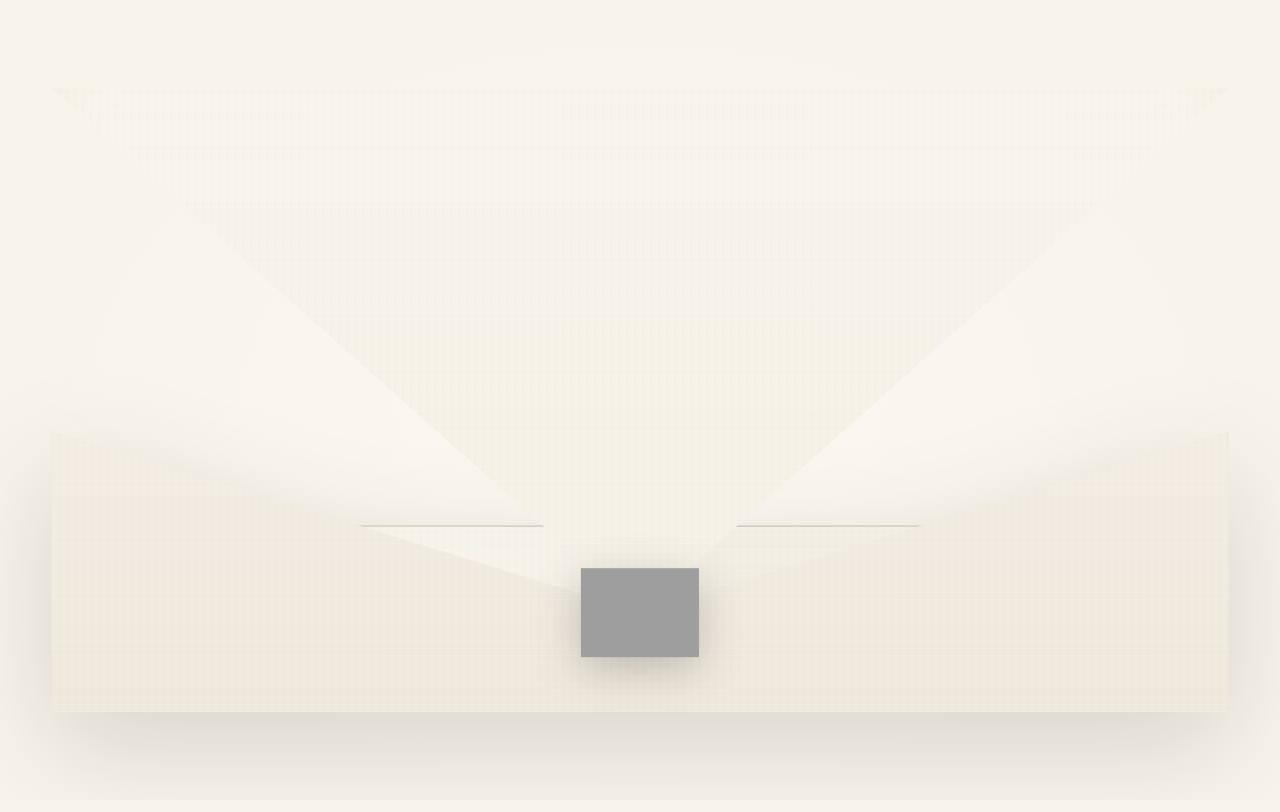
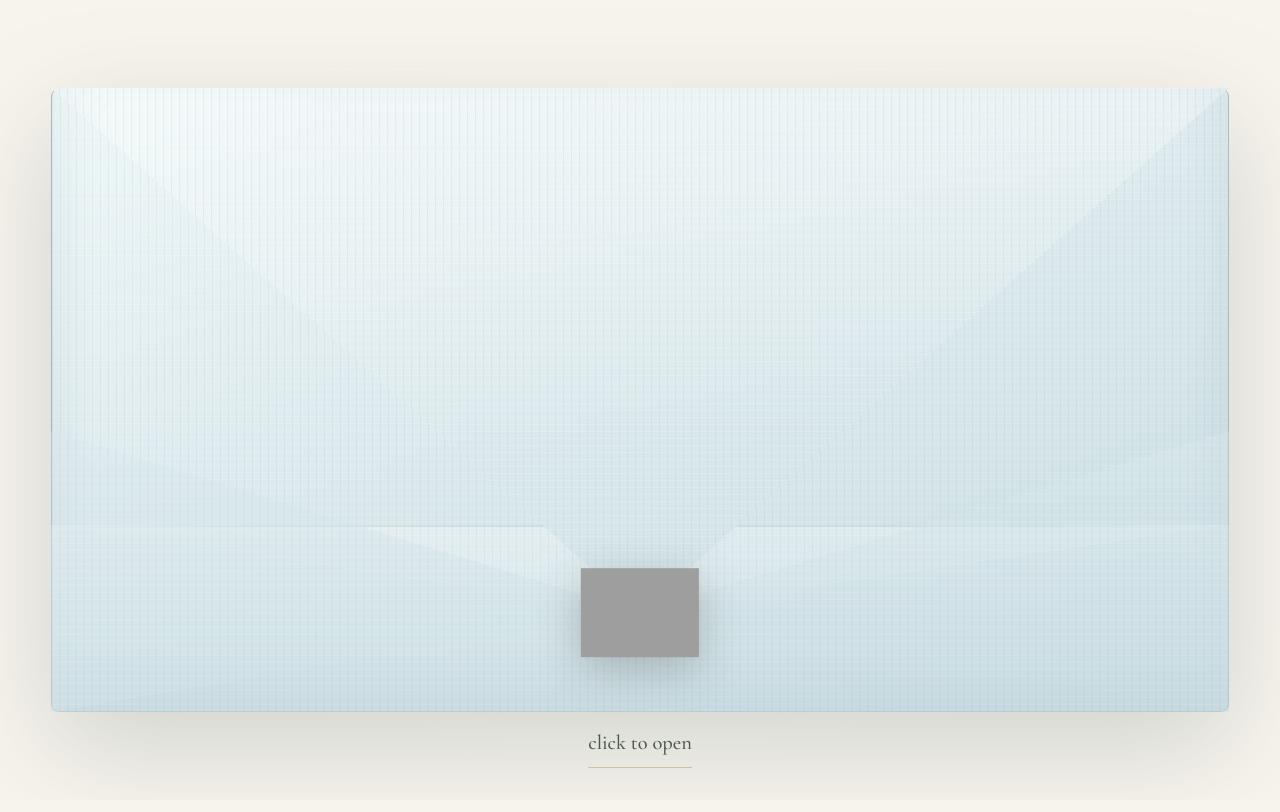
Before and after one commit to karsenwimmer/karsen-sarah-wedding, a Next.js app: page / in a window 1280 px wide. Shown: the top 812 px of the page. Built offline with nearby package versions, Linux system fonts and the light colour scheme; grey boxes are pictures that could not be loaded; a web font is replaced by a local one.

Commit message:
Polish envelope intro layer

```diff
--- a/src/app/globals.css
+++ b/src/app/globals.css
@@ -402,7 +402,7 @@ html[data-envelope-intro] .site-footer {
 
 html[data-envelope-intro="revealing"] .site-header,
 html[data-envelope-intro="revealing"] .wreath-divider {
-  animation: intro-site-reveal 760ms 1800ms ease forwards;
+  animation: intro-site-reveal 720ms 1250ms ease forwards;
 }
 
 html[data-envelope-intro] .hero {
@@ -417,7 +417,7 @@ html[data-envelope-intro] .hero__wash {
 
 html[data-envelope-intro="revealing"] .hero__image,
 html[data-envelope-intro="revealing"] .hero__wash {
-  animation: intro-site-reveal 900ms 1700ms ease forwards;
+  animation: intro-site-reveal 820ms 1100ms ease forwards;
 }
 
 html[data-envelope-intro] .hero .countdown,
@@ -436,11 +436,11 @@ html[data-envelope-intro="revealing"] .hero .countdown,
 html[data-envelope-intro="revealing"] .hero__note,
 html[data-envelope-intro="revealing"] .calendar-actions,
 html[data-envelope-intro="revealing"] .hero .button {
-  animation: intro-site-reveal 760ms 2100ms ease forwards;
+  animation: intro-site-reveal 720ms 1450ms ease forwards;
 }
 
 html[data-envelope-intro="revealing"] .hero__details::before {
-  animation: intro-site-reveal 760ms 2000ms ease forwards;
+  animation: intro-site-reveal 720ms 1375ms ease forwards;
 }
 
 @keyframes intro-site-reveal {
@@ -1242,6 +1242,11 @@ html[data-envelope-intro="revealing"] .hero__details::before {
 }
 
 .intro__open-label {
+  position: fixed;
+  z-index: 12;
+  left: 50%;
+  bottom: max(2rem, env(safe-area-inset-bottom));
+  transform: translateX(-50%);
   min-height: 44px;
   display: inline-flex;
   align-items: center;
@@ -1264,14 +1269,14 @@ html[data-envelope-intro="revealing"] .hero__details::before {
 }
 
 .intro__open:hover .intro__open-label {
-  transform: translateY(-1px);
+  transform: translateX(-50%) translateY(-1px);
   color: var(--ink);
   border-color: rgb(178 154 104 / 0.72);
 }
 
 .intro--opening .intro__open-label,
 .intro--revealing .intro__open-label {
-  transform: translateY(0);
+  transform: translateX(-50%);
   opacity: 0;
 }
 
@@ -1281,6 +1286,11 @@ html[data-envelope-intro="revealing"] .hero__details::before {
   --intro-envelope-height: min(78svh, 680px);
   --intro-fold-line: 70%;
   --intro-fold-point: 84%;
+  --intro-paper: #d8e7eb;
+  --intro-paper-deep: #c8dce2;
+  --intro-paper-light: #eff7f8;
+  --intro-paper-line: rgb(89 119 130 / 0.42);
+  --intro-paper-shadow: rgb(54 82 92 / 0.2);
   width: 100vw;
   height: 100svh;
   display: grid;
@@ -1301,7 +1311,29 @@ html[data-envelope-intro="revealing"] .hero__details::before {
 
 .intro__envelope-body {
   z-index: 6;
-  filter: drop-shadow(0 34px 55px rgb(32 32 30 / 0.15));
+  filter: drop-shadow(0 34px 55px var(--intro-paper-shadow));
+}
+
+.intro__envelope-body::before {
+  content: "";
+  position: absolute;
+  inset: 0;
+  border: 1px solid var(--intro-paper-line);
+  border-radius: 9px;
+  background:
+    repeating-linear-gradient(0deg, rgb(255 255 255 / 0.12) 0 1px, transparent 1px 7px),
+    repeating-linear-gradient(90deg, rgb(84 112 121 / 0.07) 0 1px, transparent 1px 8px),
+    radial-gradient(ellipse 52% 34% at 50% 18%, rgb(255 255 255 / 0.34), transparent 70%),
+    linear-gradient(160deg, var(--intro-paper-light), var(--intro-paper) 58%, var(--intro-paper-deep));
+  box-shadow:
+    inset 0 1px 0 rgb(255 255 255 / 0.68),
+    inset 0 -20px 48px rgb(54 82 92 / 0.08);
+  transition: opacity 360ms ease;
+}
+
+.intro--opening .intro__envelope-body::before,
+.intro--revealing .intro__envelope-body::before {
+  opacity: 0;
 }
 
 .intro__flap {
@@ -1314,17 +1346,18 @@ html[data-envelope-intro="revealing"] .hero__details::before {
   position: absolute;
   display: block;
   inset: var(--intro-fold-line) 0 0;
-  border: 1px solid rgb(178 154 104 / 0.3);
+  border: 1px solid var(--intro-paper-line);
   border-top: 0;
   border-radius: 0 0 8px 8px;
   background:
-    repeating-linear-gradient(0deg, rgb(255 253 247 / 0.16) 0 1px, transparent 1px 7px),
-    repeating-linear-gradient(90deg, rgb(178 154 104 / 0.052) 0 1px, transparent 1px 8px),
-    radial-gradient(circle at 34% 22%, rgb(255 253 247 / 0.42), transparent 34%),
-    #f1ede2;
+    repeating-linear-gradient(0deg, rgb(255 255 255 / 0.14) 0 1px, transparent 1px 7px),
+    repeating-linear-gradient(90deg, rgb(84 112 121 / 0.07) 0 1px, transparent 1px 8px),
+    radial-gradient(circle at 34% 22%, rgb(255 255 255 / 0.34), transparent 34%),
+    linear-gradient(180deg, var(--intro-paper-light), var(--intro-paper) 62%, var(--intro-paper-deep));
   box-shadow:
-    inset 0 1px 0 rgb(255 253 247 / 0.6),
-    inset 0 28px 58px rgb(255 253 247 / 0.16);
+    inset 0 1px 0 rgb(255 255 255 / 0.64),
+    inset 0 28px 58px rgb(255 255 255 / 0.14);
+  transition: opacity 380ms ease;
 }
 
 .intro__envelope-edge::before {
@@ -1337,12 +1370,12 @@ html[data-envelope-intro="revealing"] .hero__details::before {
   background: linear-gradient(
     90deg,
     transparent,
-    rgb(94 83 58 / 0.16) 14%,
-    rgb(94 83 58 / 0.22) 50%,
-    rgb(94 83 58 / 0.16) 86%,
+    rgb(67 88 96 / 0.18) 14%,
+    rgb(67 88 96 / 0.28) 50%,
+    rgb(67 88 96 / 0.18) 86%,
     transparent
   );
-  box-shadow: 0 12px 24px rgb(32 32 30 / 0.08);
+  box-shadow: 0 12px 24px rgb(67 88 96 / 0.1);
 }
 
 .intro__flap-face {
@@ -1351,23 +1384,36 @@ html[data-envelope-intro="revealing"] .hero__details::before {
   display: block;
   clip-path: polygon(0 0, 100% 0, 50% var(--intro-fold-point));
   background:
-    repeating-linear-gradient(0deg, rgb(255 253 247 / 0.18) 0 1px, transparent 1px 7px),
-    repeating-linear-gradient(90deg, rgb(178 154 104 / 0.055) 0 1px, transparent 1px 8px),
-    linear-gradient(180deg, rgb(255 253 247 / 0.34), transparent 58%),
-    #f5f1e7;
+    repeating-linear-gradient(0deg, rgb(255 255 255 / 0.16) 0 1px, transparent 1px 7px),
+    repeating-linear-gradient(90deg, rgb(84 112 121 / 0.07) 0 1px, transparent 1px 8px),
+    linear-gradient(180deg, rgb(255 255 255 / 0.32), transparent 58%),
+    linear-gradient(160deg, var(--intro-paper-light), var(--intro-paper) 58%, var(--intro-paper-deep));
   box-shadow:
-    inset 0 -1px 0 rgb(178 154 104 / 0.32),
-    inset 0 -34px 58px rgb(178 154 104 / 0.1);
+    inset 0 -1px 0 var(--intro-paper-line),
+    inset 0 -34px 58px rgb(67 88 96 / 0.09);
 }
 
 .intro__pocket {
   position: absolute;
   inset: 0;
   background:
-    repeating-linear-gradient(0deg, rgb(255 253 247 / 0.15) 0 1px, transparent 1px 7px),
-    repeating-linear-gradient(90deg, rgb(178 154 104 / 0.054) 0 1px, transparent 1px 8px),
-    radial-gradient(circle at 24% 24%, rgb(255 253 247 / 0.28), transparent 25%),
-    #f1ede2;
+    repeating-linear-gradient(0deg, rgb(255 255 255 / 0.14) 0 1px, transparent 1px 7px),
+    repeating-linear-gradient(90deg, rgb(84 112 121 / 0.07) 0 1px, transparent 1px 8px),
+    radial-gradient(circle at 24% 24%, rgb(255 255 255 / 0.26), transparent 25%),
+    linear-gradient(150deg, var(--intro-paper-light), var(--intro-paper) 58%, var(--intro-paper-deep));
+  transition: opacity 380ms ease;
+}
+
+.intro--ready .intro__envelope-edge,
+.intro--ready .intro__pocket {
+  opacity: 0.42;
+}
+
+.intro--opening .intro__envelope-edge,
+.intro--opening .intro__pocket,
+.intro--revealing .intro__envelope-edge,
+.intro--revealing .intro__pocket {
+  opacity: 1;
 }
 
 .intro__pocket--left {
@@ -1380,10 +1426,10 @@ html[data-envelope-intro="revealing"] .hero__details::before {
 
 .intro__pocket--bottom {
   background:
-    repeating-linear-gradient(0deg, rgb(255 253 247 / 0.13) 0 1px, transparent 1px 7px),
-    repeating-linear-gradient(90deg, rgb(178 154 104 / 0.05) 0 1px, transparent 1px 8px),
-    linear-gradient(180deg, #f7f4ec, #eee9dc),
-    #eee9dc;
+    repeating-linear-gradient(0deg, rgb(255 255 255 / 0.13) 0 1px, transparent 1px 7px),
+    repeating-linear-gradient(90deg, rgb(84 112 121 / 0.07) 0 1px, transparent 1px 8px),
+    linear-gradient(180deg, var(--intro-paper-light), var(--intro-paper-deep)),
+    var(--intro-paper-deep);
   clip-path: polygon(0 55%, 50% var(--intro-fold-point), 100% 55%, 100% 100%, 0 100%);
 }
 
```
